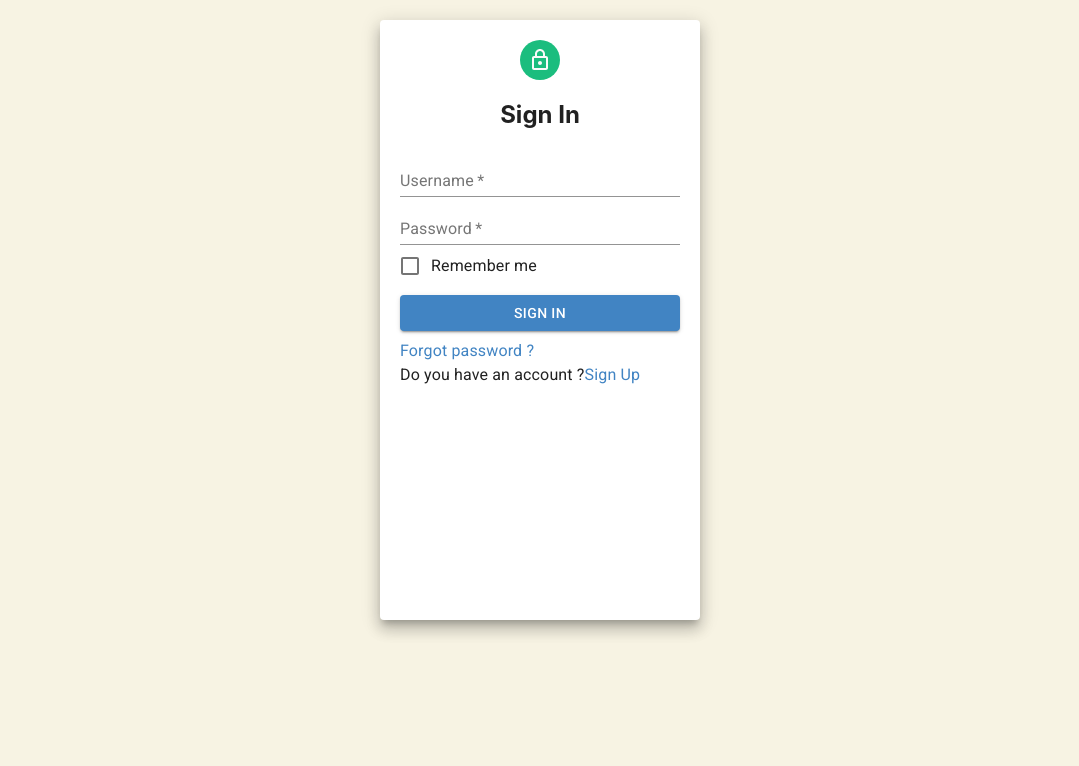
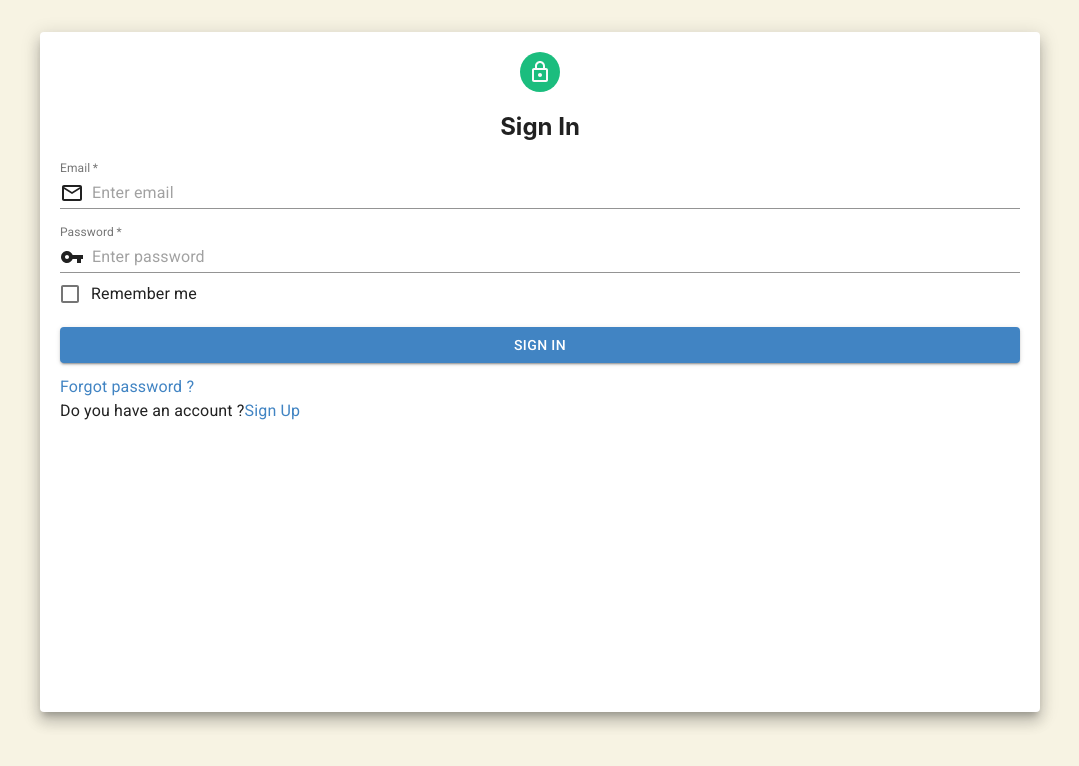
Before and after one commit to Zach-Ma/Znki-ui, a React (Create React App) app: page /auth in a window 1280 px wide. Shown: the top 766 px of the page, without its empty margins (100-1179 px from the left). Built offline with nearby package versions, Linux system fonts and the light colour scheme.

Commit message:
add(auth): login with react-hook-form

```diff
--- a/package.json
+++ b/package.json
@@ -12,6 +12,7 @@
     "lodash": "^4.17.21",
     "react": "^17.0.2",
     "react-dom": "^17.0.2",
+    "react-hook-form": "^7.2.1",
     "react-icons": "^4.2.0",
     "react-router-dom": "^5.2.0",
     "react-scripts": "4.0.3",
@@ -50,5 +51,5 @@
     "eslint-plugin-react-hooks": "^4.2.0",
     "eslint-plugin-react-redux": "^3.3.2"
   },
-  "proxy": "http://127.0.0.1:3000"
+  "proxy": "http://localhost:3000"
 }
--- a/src/pages/Auth/Auth.jsx
+++ b/src/pages/Auth/Auth.jsx
@@ -9,34 +9,77 @@ import {
   Button,
   Typography,
   Link,
+  InputAdornment,
+  makeStyles,
 } from "@material-ui/core";
 import LockOutlinedIcon from "@material-ui/icons/LockOutlined";
 import FormControlLabel from "@material-ui/core/FormControlLabel";
+import MailOutlineIcon from "@material-ui/icons/MailOutline";
+import VpnKeyIcon from "@material-ui/icons/VpnKey";
 import Checkbox from "@material-ui/core/Checkbox";
+import { useForm } from "react-hook-form";
+import http from "../../shared/services/api";
+import { withRouter } from "react-router-dom";
 
-const Auth = (props) => {
-  const paperStyle = {
+const useStyles = makeStyles({
+  paper: {
     padding: 20,
-    height: "70vh",
-    width: 280,
-    margin: "20px auto",
+    height: "80vh",
+    margin: "2rem auto",
+    width: "75%",
+  },
+  btn: {
+    margin: "0.75rem 0",
+  },
+  avatar: {
+    backgroundColor: "#1bbd7e",
+  },
+});
+
+const Auth = ({ history, ...props }) => {
+  const {
+    register,
+    handleSubmit,
+    formState: { errors },
+  } = useForm();
+
+  const classes = useStyles();
+  const onSubmit = (data) => {
+    http.post("login", data).then((res) => {
+      if (res?.data?.statusCode == 200) {
+        history.push("/");
+      } else {
+        // TODO other status handling
+      }
+    });
   };
-  const avatarStyle = { backgroundColor: "#1bbd7e" };
-  const btnstyle = { margin: "8px 0" };
+
   return (
     <Grid>
-      <Paper elevation={10} style={paperStyle}>
+      <Paper elevation={10} className={classes.paper}>
+        <form onSubmit={handleSubmit(onSubmit)}>
           <Grid align="center">
-          <Avatar style={avatarStyle}>
+            <Avatar className={classes.avatar}>
               <LockOutlinedIcon />
             </Avatar>
             <h2>Sign In</h2>
           </Grid>
           <TextField
-          label="Username"
-          placeholder="Enter username"
+            label="Email"
+            placeholder="Enter email"
             fullWidth
             required
+            style={{
+              marginBottom: "1rem",
+            }}
+            InputProps={{
+              startAdornment: (
+                <InputAdornment position="start">
+                  <MailOutlineIcon />
+                </InputAdornment>
+              ),
+            }}
+            {...register("email")}
           />
           <TextField
             label="Password"
@@ -44,6 +87,14 @@ const Auth = (props) => {
             type="password"
             fullWidth
             required
+            InputProps={{
+              startAdornment: (
+                <InputAdornment position="start">
+                  <VpnKeyIcon />
+                </InputAdornment>
+              ),
+            }}
+            {...register("pwd", { required: true })}
           />
           <FormControlLabel
             control={<Checkbox name="checkedB" color="primary" />}
@@ -53,7 +104,7 @@ const Auth = (props) => {
             type="submit"
             color="primary"
             variant="contained"
-          style={btnstyle}
+            className={classes.btn}
             fullWidth
           >
             Sign in
@@ -65,17 +116,20 @@ const Auth = (props) => {
             {" "}
             Do you have an account ?<Link href="#">Sign Up</Link>
           </Typography>
+        </form>
       </Paper>
     </Grid>
   );
 };
 
 Auth.propTypes = {
-  // bla: PropTypes.string,
+  match: PropTypes.object.isRequired,
+  location: PropTypes.object.isRequired,
+  history: PropTypes.object.isRequired,
 };
 
 Auth.defaultProps = {
   // bla: 'test',
 };
 
-export default Auth;
+export default withRouter(Auth);
--- a/src/pages/Homepage/Homepage.jsx
+++ b/src/pages/Homepage/Homepage.jsx
@@ -57,6 +57,7 @@ const Homepage = () => {
       </AppBar>
       <Router>
         <Switch>
+          <Route exact path="/" component={Deck}></Route>
           <Route exact path="/deck" component={Deck}></Route>
           <Route exact path="/about" component={About}></Route>
           <Route exact path="/training" component={Training}></Route>
--- a/src/shared/services/api.js
+++ b/src/shared/services/api.js
@@ -2,25 +2,25 @@ import axios from 'axios'
 
 const axiosInstance = axios.create({
   // NOTE package.json proxy has been set
-  // baseURL: process.env.REACT_APP_API,
+  baseURL: 'api',
   timeout: 4000,
   headers: {
     post: {
       'Content-Type': 'application/json;charset=UTF-8'
     }
-  }
+  },
 });
 
 axiosInstance.interceptors.response.use(
   response => {
-    if (response.status === 200) {
+    if (response.status >= 200 && response.status < 300) {
       return Promise.resolve(response);
     } else {
       return Promise.reject(response);
     }
   },
   error => {
-    const { status, data, config, statusText } = error.response
+    const { status, data, config } = error
     if (status) {
       switch (status) {
         // unauthorized
@@ -29,7 +29,7 @@ axiosInstance.interceptors.response.use(
           window.location.href = `/auth`;
           break;
         default:
-          console.warn(statusText);
+          console.warn(error);
       }
       return Promise.reject(error.response);
     }
```
Also changed, not shown: 1 other file (tests, documents, lock files or other folders). Lines whose indentation alone changed are shown as unchanged.
